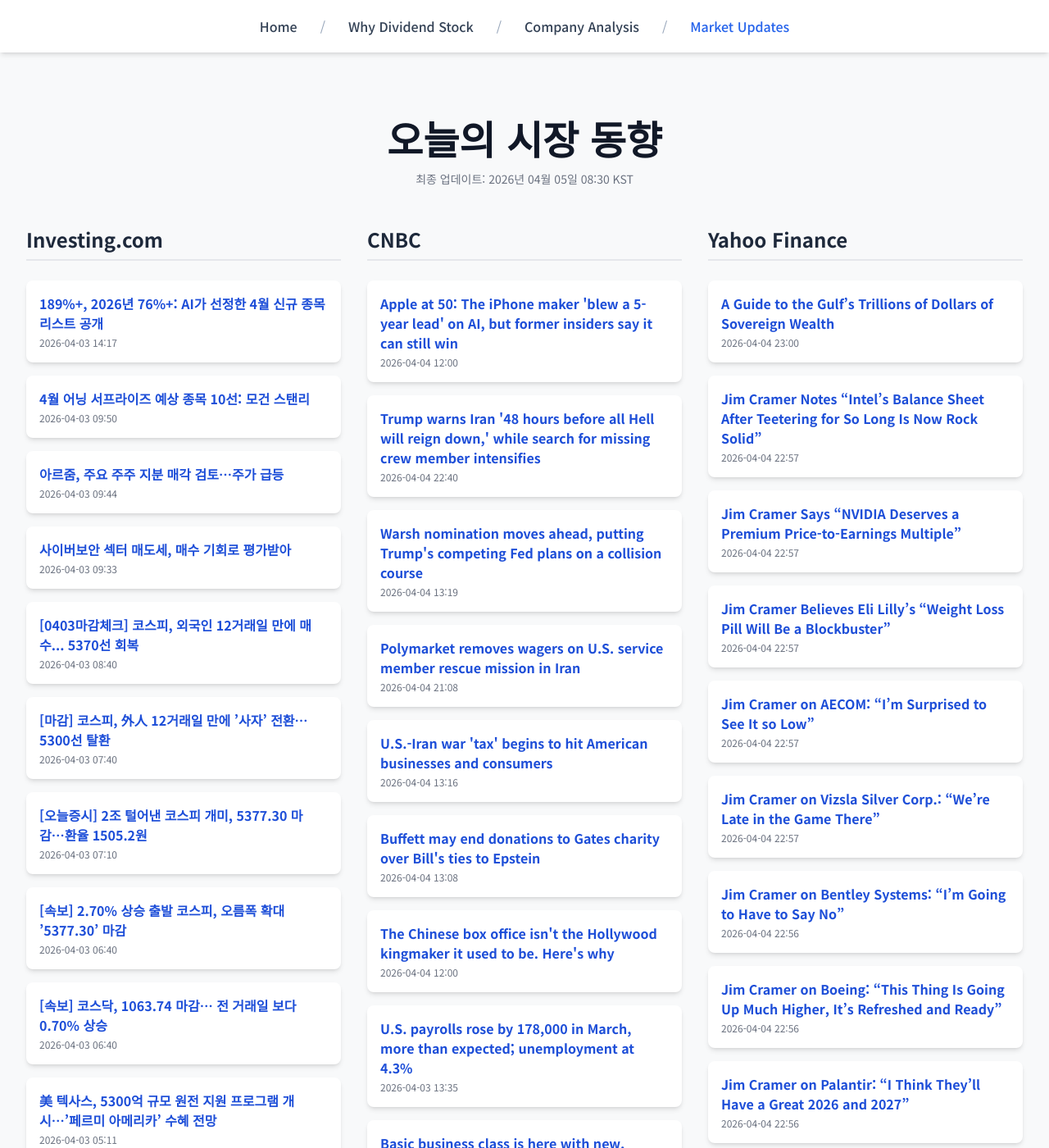
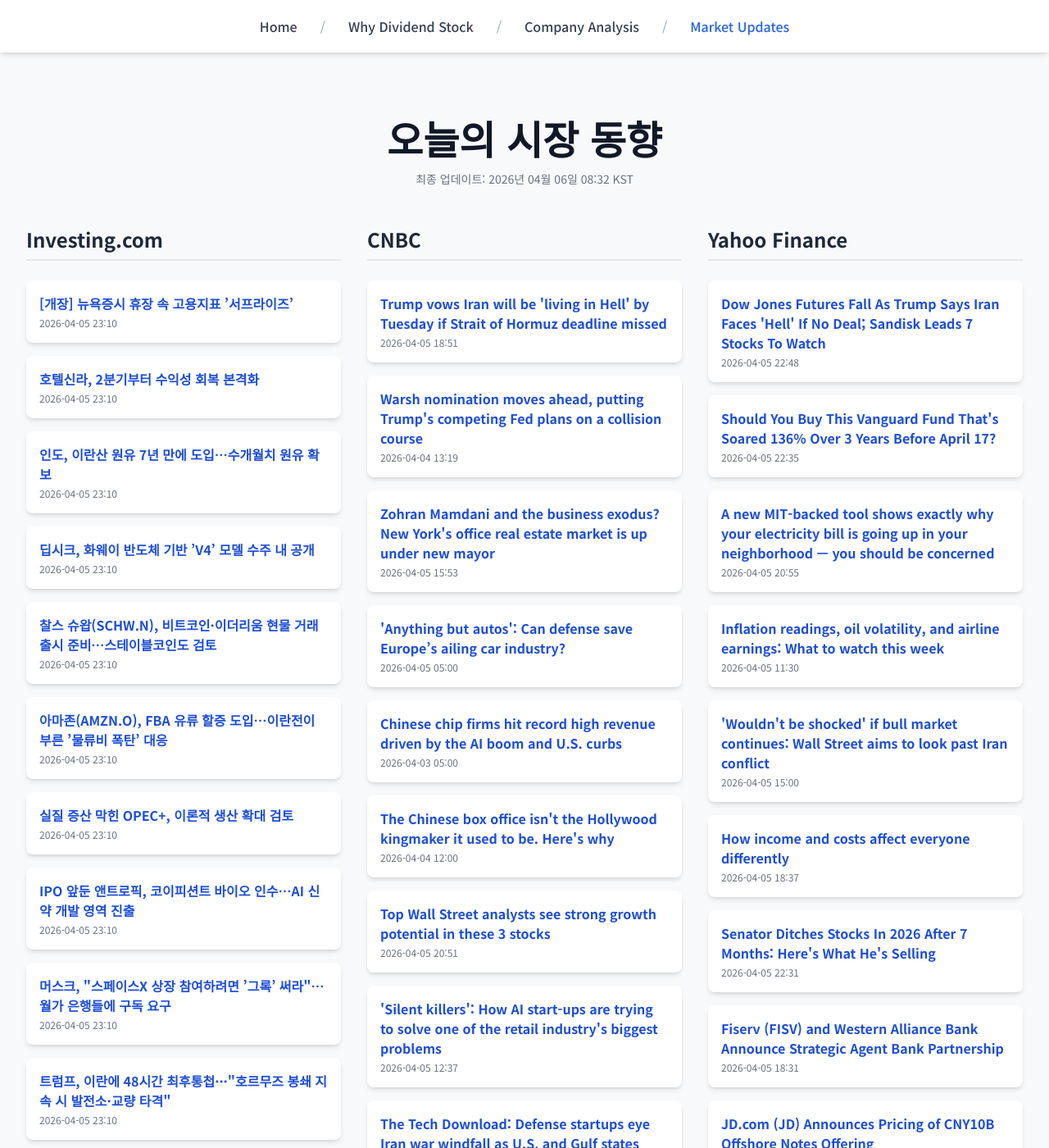
Before and after one commit to Kay-Hwang/my-company-analysis, a Jekyll site: the page built from market-updates.html, in a window 1280 px wide and 1400 px high. Shown: the whole window at 82% size. Built offline with Jekyll 4.4.1, drawn with Linux system fonts in a browser that asks for light colours; nearby versions of some CDN libraries; a script that is not in the unit is left out; some of the changed text lies outside the part shown.

Commit message:
Update daily data

```diff
--- a/_data/latest_data.json
+++ b/_data/latest_data.json
@@ -1,80 +1,74 @@
 {
-  "lastUpdated": "2026년 04월 05일 08:30 KST",
+  "lastUpdated": "2026년 04월 06일 08:32 KST",
   "news": {
     "investing": [
       {
-        "title": "189%+, 2026년 76%+: AI가 선정한 4월 신규 종목 리스트 공개",
-        "link": "https://kr.investing.com/news/stock-market-news/article-1888972",
-        "pubDate": "2026-04-03 14:17:41",
-        "summary": "189%+, 2026년 76%+: AI가 선정한 4월 신규 종목 리스트 공개"
+        "title": "[개장] 뉴욕증시 휴장 속 고용지표 ’서프라이즈’",
+        "link": "https://kr.investing.com/news/stock-market-news/article-1889326",
+        "pubDate": "2026-04-05 23:10:40",
+        "summary": "[개장] 뉴욕증시 휴장 속 고용지표 ’서프라이즈’"
       },
       {
-        "title": "4월 어닝 서프라이즈 예상 종목 10선: 모건 스탠리",
-        "link": "https://kr.investing.com/news/stock-market-news/article-1888926",
-        "pubDate": "2026-04-03 09:50:40",
-        "summary": "4월 어닝 서프라이즈 예상 종목 10선: 모건 스탠리"
+        "title": "호텔신라, 2분기부터 수익성 회복 본격화",
+        "link": "https://kr.investing.com/news/stock-market-news/article-1889325",
+        "pubDate": "2026-04-05 23:10:39",
+        "summary": "호텔신라, 2분기부터 수익성 회복 본격화"
       },
       {
-        "title": "아르줌, 주요 주주 지분 매각 검토…주가 급등",
-        "link": "https://kr.investing.com/news/stock-market-news/article-93CH-1888924",
-        "pubDate": "2026-04-03 09:44:12",
-        "summary": "아르줌, 주요 주주 지분 매각 검토…주가 급등"
+        "title": "인도, 이란산 원유 7년 만에 도입…수개월치 원유 확보",
+        "link": "https://kr.investing.com/news/stock-market-news/article-1889324",
+        "pubDate": "2026-04-05 23:10:39",
+        "summary": "인도, 이란산 원유 7년 만에 도입…수개월치 원유 확보"
       },
       {
-        "title": "사이버보안 섹터 매도세, 매수 기회로 평가받아",
-        "link": "https://kr.investing.com/news/stock-market-news/article-1888919",
-        "pubDate": "2026-04-03 09:33:06",
-        "summary": "사이버보안 섹터 매도세, 매수 기회로 평가받아"
+        "title": "딥시크, 화웨이 반도체 기반 ’V4’ 모델 수주 내 공개",
+        "link": "https://kr.investing.com/news/stock-market-news/article-1889323",
+        "pubDate": "2026-04-05 23:10:39",
+        "summary": "딥시크, 화웨이 반도체 기반 ’V4’ 모델 수주 내 공개"
       },
       {
-        "title": "[0403마감체크] 코스피, 외국인 12거래일 만에 매수... 5370선 회복",
-        "link": "https://kr.investing.com/news/stock-market-news/article-1888910",
-        "pubDate": "2026-04-03 08:40:12",
-        "summary": "[0403마감체크] 코스피, 외국인 12거래일 만에 매수... 5370선 회복"
+        "title": "찰스 슈왑(SCHW.N), 비트코인·이더리움 현물 거래 출시 준비…스테이블코인도 검토",
+        "link": "https://kr.investing.com/news/stock-market-news/article-1889322",
+        "pubDate": "2026-04-05 23:10:39",
+        "summary": "찰스 슈왑(SCHW.N), 비트코인·이더리움 현물 거래 출시 준비…스테이블코인도 검토"
       },
       {
-        "title": "[마감] 코스피, 外人 12거래일 만에 ’사자’ 전환…5300선 탈환",
-        "link": "https://kr.investing.com/news/stock-market-news/article-1888905",
-        "pubDate": "2026-04-03 07:40:35",
-        "summary": "[마감] 코스피, 外人 12거래일 만에 ’사자’ 전환…5300선 탈환"
+        "title": "아마존(AMZN.O), FBA 유류 할증 도입…이란전이 부른 ’물류비 폭탄’ 대응",
+        "link": "https://kr.investing.com/news/stock-market-news/article-1889321",
+        "pubDate": "2026-04-05 23:10:38",
+        "summary": "아마존(AMZN.O), FBA 유류 할증 도입…이란전이 부른 ’물류비 폭탄’ 대응"
       },
       {
-        "title": "[오늘증시] 2조 털어낸 코스피 개미, 5377.30 마감…환율 1505.2원",
-        "link": "https://kr.investing.com/news/stock-market-news/article-1888899",
-        "pubDate": "2026-04-03 07:10:27",
-        "summary": "[오늘증시] 2조 털어낸 코스피 개미, 5377.30 마감…환율 1505.2원"
+        "title": "실질 증산 막힌 OPEC+, 이론적 생산 확대 검토",
+        "link": "https://kr.investing.com/news/stock-market-news/article-1889320",
+        "pubDate": "2026-04-05 23:10:38",
+        "summary": "실질 증산 막힌 OPEC+, 이론적 생산 확대 검토"
       },
       {
-        "title": "[속보] 2.70% 상승 출발 코스피, 오름폭 확대 ’5377.30’ 마감",
-        "link": "https://kr.investing.com/news/stock-market-news/article-1888895",
-        "pubDate": "2026-04-03 06:40:31",
-        "summary": "[속보] 2.70% 상승 출발 코스피, 오름폭 확대 ’5377.30’ 마감"
+        "title": "IPO 앞둔 앤트로픽, 코이피션트 바이오 인수…AI 신약 개발 영역 진출",
+        "link": "https://kr.investing.com/news/stock-market-news/article-1889319",
+        "pubDate": "2026-04-05 23:10:38",
+        "summary": "IPO 앞둔 앤트로픽, 코이피션트 바이오 인수…AI 신약 개발 영역 진출"
       },
       {
-        "title": "[속보] 코스닥, 1063.74 마감… 전 거래일 보다 0.70% 상승",
-        "link": "https://kr.investing.com/news/stock-market-news/article-1888894",
-        "pubDate": "2026-04-03 06:40:30",
-        "summary": "[속보] 코스닥, 1063.74 마감… 전 거래일 보다 0.70% 상승"
+        "title": "머스크, \"스페이스X 상장 참여하려면 ’그록’ 써라\"…월가 은행들에 구독 요구",
+        "link": "https://kr.investing.com/news/stock-market-news/article-1889318",
+        "pubDate": "2026-04-05 23:10:37",
+        "summary": "머스크, \"스페이스X 상장 참여하려면 ’그록’ 써라\"…월가 은행들에 구독 요구"
       },
       {
-        "title": "美 텍사스, 5300억 규모 원전 지원 프로그램 개시…’페르미 아메리카’ 수혜 전망",
-        "link": "https://kr.investing.com/news/stock-market-news/article-1888885",
-        "pubDate": "2026-04-03 05:11:27",
-        "summary": "美 텍사스, 5300억 규모 원전 지원 프로그램 개시…’페르미 아메리카’ 수혜 전망"
+        "title": "트럼프, 이란에 48시간 최후통첩···\"호르무즈 봉쇄 지속 시 발전소·교량 타격\"",
+        "link": "https://kr.investing.com/news/stock-market-news/article-1889317",
+        "pubDate": "2026-04-05 23:10:37",
+        "summary": "트럼프, 이란에 48시간 최후통첩···\"호르무즈 봉쇄 지속 시 발전소·교량 타격\""
       }
     ],
     "cnbc": [
       {
-        "title": "Apple at 50: The iPhone maker 'blew a 5-year lead' on AI, but former insiders say it can still win",
-        "link": "https://www.cnbc.com/2026/04/04/apple-50-anniversary-ai-iphone-siri.html",
-        "pubDate": "Sat, 04 Apr 2026 12:00:01 GMT",
-        "summary": "In dominating consumer devices, Apple sold users on the promise of privacy. To compete in AI, it may have to pivot."
-      },
-      {
-        "title": "Trump warns Iran '48 hours before all Hell will reign down,' while search for missing crew member intensifies",
-        "link": "https://www.cnbc.com/2026/04/04/debris-from-interception-strikes-oracle-building-in-dubai-uae-says.html",
-        "pubDate": "Sat, 04 Apr 2026 22:40:32 GMT",
-        "summary": "The U.S. military continued to search for a missing American airman on Saturday after an F-15E fighter jet was shot down over southwestern Iran."
+        "title": "Trump vows Iran will be 'living in Hell' by Tuesday if Strait of Hormuz deadline missed",
+        "link": "https://www.cnbc.com/2026/04/05/us-trump-confirms-missing-us-pilot-rescued.html",
+        "pubDate": "Sun, 05 Apr 2026 18:51:20 GMT",
+        "summary": "\"Tuesday will be Power Plant Day, and Bridge Day, all wrapped up in one, in Iran. There will be nothing like it!!!\" Trump said in a Truth Social post."
       },
       {
         "title": "Warsh nomination moves ahead, putting Trump's competing Fed plans on a collision course",
@@ -83,22 +77,22 @@
         "summary": "A Senate committee will consider Kevin Warsh's nomination even as one of its members still plans to block it."
       },
       {
-        "title": "Polymarket removes wagers on U.S. service member rescue mission in Iran",
-        "link": "https://www.cnbc.com/2026/04/04/polymarket-war-bet-iran-rescue-prediction-market-moulton.html",
-        "pubDate": "Sat, 04 Apr 2026 21:08:16 GMT",
-        "summary": "Rep. Seth Moulton, D-Mass., called the market \"DISGUSTING\" and said bettors were wagering on whether American troops would be saved."
+        "title": "Zohran Mamdani and the business exodus? New York's office real estate market is up under new mayor",
+        "link": "https://www.cnbc.com/2026/04/05/mayor-zohran-mamdani-new-york-office-real-estate-market.html",
+        "pubDate": "Sun, 05 Apr 2026 15:53:59 GMT",
+        "summary": "Reports Apollo Global Management is planning a second HQ in the US South renewed debate over a business exodus under NYC Mayor Mamdani. Data doesn't support it."
       },
       {
-        "title": "U.S.-Iran war 'tax' begins to hit American businesses and consumers",
-        "link": "https://www.cnbc.com/2026/04/04/us-iran-war-gas-prices-diesel-jet-fuel-economy-consumer-tax.html",
-        "pubDate": "Sat, 04 Apr 2026 13:16:08 GMT",
-        "summary": "A U.S.-Iran war 'tax' is beginning to hit consumers as diesel and jet fuel prices rise and stress business profitability, and there is no relief in sight."
+        "title": "'Anything but autos': Can defense save Europe’s ailing car industry?",
+        "link": "https://www.cnbc.com/2026/04/05/autos-defense-europe-car-industry.html",
+        "pubDate": "Sun, 05 Apr 2026 05:00:01 GMT",
+        "summary": "The transition from wheels to weapons is achievable in part because many of the underlying skills are highly transferable, according to experts."
       },
       {
-        "title": "Buffett may end donations to Gates charity over Bill's ties to Epstein",
-        "link": "https://www.cnbc.com/2026/04/04/buffett-may-end-donations-to-gates-charity-over-bills-ties-to-epstein.html",
-        "pubDate": "Sat, 04 Apr 2026 13:08:53 GMT",
-        "summary": "Revelations about Jeffrey Epstein's ties to Bill Gates have strained his friendship with Warren Buffett and the Omaha billionaire's annual multi-billion-dollar donations to the Gates Foundation."
+        "title": "Chinese chip firms hit record high revenue driven by the AI boom and U.S. curbs",
+        "link": "https://www.cnbc.com/2026/04/03/chinese-chip-firms-record-revenue-ai-boom-us-curbs.html",
+        "pubDate": "Fri, 03 Apr 2026 05:00:01 GMT",
+        "summary": "Chinese chip companies have benefited from strong domestic demand for AI as U.S. tech curbs have bolstered local firms."
       },
       {
         "title": "The Chinese box office isn't the Hollywood kingmaker it used to be. Here's why",
@@ -107,84 +101,90 @@
         "summary": "Shifting government content controls and postpandemic Hollywood trends have made China less of a player in the global box office landscape."
       },
       {
-        "title": "U.S. payrolls rose by 178,000 in March, more than expected; unemployment at 4.3%",
-        "link": "https://www.cnbc.com/2026/04/03/jobs-report-march-2026-.html",
-        "pubDate": "Fri, 03 Apr 2026 13:35:34 GMT",
-        "summary": "Nonfarm payrolls were expected to increase by 59,000 in March, with the unemployment rate holding at 4.4%."
+        "title": "Top Wall Street analysts see strong growth potential in these 3 stocks",
+        "link": "https://www.cnbc.com/2026/04/05/top-wall-street-analysts-see-strong-growth-potential-in-these-3-stocks.html",
+        "pubDate": "Sun, 05 Apr 2026 20:51:32 GMT",
+        "summary": "Investors should look beyond short-term volatility and consider these growth stocks that analysts see upside for, according to TipRanks."
       },
       {
-        "title": "Basic business class is here with new, stripped-down United Polaris fares",
-        "link": "https://www.cnbc.com/2026/04/03/united-base-polaris-business-class.html",
-        "pubDate": "Sat, 04 Apr 2026 14:56:33 GMT",
-        "summary": "United is overhauling its fare classes, offering cheaper business class and premium economy fares that are more restrictive."
+        "title": "'Silent killers': How AI start-ups are trying to solve one of the retail industry's biggest problems",
+        "link": "https://www.cnbc.com/2026/04/05/ai-retail-start-ups-virtual-try-on-tech-margins.html",
+        "pubDate": "Sun, 05 Apr 2026 12:37:57 GMT",
+        "summary": "The rapid evolution of generative AI has finally made these applications good enough to meaningfully impact retailers' bottom lines."
       },
       {
-        "title": "OpenAI's Fidji Simo takes medical leave, announces leadership changes",
-        "link": "https://www.cnbc.com/2026/04/03/openai-fidji-simo-medical-leave-executive-changes.html",
-        "pubDate": "Sat, 04 Apr 2026 19:05:14 GMT",
-        "summary": "OpenAI President Greg Brockman will oversee product in Simo's absence."
+        "title": "The Tech Download: Defense startups eye Iran war windfall as U.S. and Gulf states turn to tech",
+        "link": "https://www.cnbc.com/2026/04/03/the-tech-download-defense-startups-eye-iran-war-windfall.html",
+        "pubDate": "Fri, 03 Apr 2026 11:00:01 GMT",
+        "summary": "Funding for defense startups has ballooned in recent years as militaries scramble to modernize."
+      },
+      {
+        "title": "Apple at 50: The iPhone maker 'blew a 5-year lead' on AI, but former insiders say it can still win",
+        "link": "https://www.cnbc.com/2026/04/04/apple-50-anniversary-ai-iphone-siri.html",
+        "pubDate": "Sat, 04 Apr 2026 12:00:01 GMT",
+        "summary": "In dominating consumer devices, Apple sold users on the promise of privacy. To compete in AI, it may have to pivot."
       }
     ],
     "yahoo": [
       {
-        "title": "A Guide to the Gulf’s Trillions of Dollars of Sovereign Wealth",
-        "link": "https://www.wsj.com/livecoverage/iran-war-news-2026?siteid=yhoof2&yptr=yahoo",
-        "pubDate": "2026-04-04T23:00:55Z",
-        "summary": "A Guide to the Gulf’s Trillions of Dollars of Sovereign Wealth"
+        "title": "Dow Jones Futures Fall As Trump Says Iran Faces 'Hell' If No Deal; Sandisk Leads 7 Stocks To Watch",
+        "link": "https://www.investors.com/market-trend/stock-market-today/dow-jones-futures-trump-threatens-iran-hell-hormuz-oil-prices-sandisk/?src=A00220&yptr=yahoo",
+        "pubDate": "2026-04-05T22:48:35Z",
+        "summary": "Dow Jones Futures Fall As Trump Says Iran Faces 'Hell' If No Deal; Sandisk Leads 7 Stocks To Watch"
       },
       {
-        "title": "Jim Cramer Notes “Intel’s Balance Sheet After Teetering for So Long Is Now Rock Solid”",
-        "link": "https://finance.yahoo.com/markets/stocks/articles/jim-cramer-notes-intel-balance-225755040.html",
-        "pubDate": "2026-04-04T22:57:55Z",
-        "summary": "Jim Cramer Notes “Intel’s Balance Sheet After Teetering for So Long Is Now Rock Solid”"
+        "title": "Should You Buy This Vanguard Fund That's Soared 136% Over 3 Years Before April 17?",
+        "link": "https://finance.yahoo.com/markets/stocks/articles/buy-vanguard-fund-thats-soared-223500812.html",
+        "pubDate": "2026-04-05T22:35:00Z",
+        "summary": "Should You Buy This Vanguard Fund That's Soared 136% Over 3 Years Before April 17?"
       },
       {
-        "title": "Jim Cramer Says “NVIDIA Deserves a Premium Price-to-Earnings Multiple”",
-        "link": "https://finance.yahoo.com/markets/stocks/articles/jim-cramer-says-nvidia-deserves-225741088.html",
-        "pubDate": "2026-04-04T22:57:41Z",
-        "summary": "Jim Cramer Says “NVIDIA Deserves a Premium Price-to-Earnings Multiple”"
+        "title": "A new MIT-backed tool shows exactly why your electricity bill is going up in your neighborhood — you should be concerned",
+        "link": "https://finance.yahoo.com/sectors/energy/articles/mit-backed-tool-shows-exactly-205500689.html",
+        "pubDate": "2026-04-05T20:55:00Z",
+        "summary": "A new MIT-backed tool shows exactly why your electricity bill is going up in your neighborhood — you should be concerned"
       },
       {
-        "title": "Jim Cramer Believes Eli Lilly’s “Weight Loss Pill Will Be a Blockbuster”",
-        "link": "https://finance.yahoo.com/markets/stocks/articles/jim-cramer-believes-eli-lilly-225731590.html",
-        "pubDate": "2026-04-04T22:57:31Z",
-        "summary": "Jim Cramer Believes Eli Lilly’s “Weight Loss Pill Will Be a Blockbuster”"
+        "title": "Inflation readings, oil volatility, and airline earnings: What to watch this week",
+        "link": "https://finance.yahoo.com/news/inflation-readings-oil-volatility-and-airline-earnings-what-to-watch-this-week-100027649.html",
+        "pubDate": "2026-04-05T11:30:27Z",
+        "summary": "Inflation readings, oil volatility, and airline earnings: What to watch this week"
       },
       {
-        "title": "Jim Cramer on AECOM: “I’m Surprised to See It so Low”",
-        "link": "https://finance.yahoo.com/markets/stocks/articles/jim-cramer-aecom-m-surprised-225722372.html",
-        "pubDate": "2026-04-04T22:57:22Z",
-        "summary": "Jim Cramer on AECOM: “I’m Surprised to See It so Low”"
+        "title": "'Wouldn't be shocked' if bull market continues: Wall Street aims to look past Iran conflict",
+        "link": "https://finance.yahoo.com/news/wouldnt-be-shocked-if-bull-market-continues-wall-street-aims-to-look-past-iran-conflict-150025546.html",
+        "pubDate": "2026-04-05T15:00:25Z",
+        "summary": "'Wouldn't be shocked' if bull market continues: Wall Street aims to look past Iran conflict"
       },
       {
-        "title": "Jim Cramer on Vizsla Silver Corp.: “We’re Late in the Game There”",
-        "link": "https://finance.yahoo.com/markets/stocks/articles/jim-cramer-vizsla-silver-corp-225711375.html",
-        "pubDate": "2026-04-04T22:57:11Z",
-        "summary": "Jim Cramer on Vizsla Silver Corp.: “We’re Late in the Game There”"
+        "title": "How income and costs affect everyone differently",
+        "link": "https://finance.yahoo.com/markets/stocks/article/how-income-and-costs-affect-everyone-differently-183751305.html",
+        "pubDate": "2026-04-05T18:37:51Z",
+        "summary": "How income and costs affect everyone differently"
       },
       {
-        "title": "Jim Cramer on Bentley Systems: “I’m Going to Have to Say No”",
-        "link": "https://finance.yahoo.com/markets/stocks/articles/jim-cramer-bentley-systems-m-225658190.html",
-        "pubDate": "2026-04-04T22:56:58Z",
-        "summary": "Jim Cramer on Bentley Systems: “I’m Going to Have to Say No”"
+        "title": "Senator Ditches Stocks In 2026 After 7 Months: Here's What He's Selling",
+        "link": "https://finance.yahoo.com/markets/stocks/articles/senator-ditches-stocks-2026-7-223107257.html",
+        "pubDate": "2026-04-05T22:31:07Z",
+        "summary": "Senator Ditches Stocks In 2026 After 7 Months: Here's What He's Selling"
       },
       {
-        "title": "Jim Cramer on Boeing: “This Thing Is Going Up Much Higher, It’s Refreshed and Ready”",
-        "link": "https://finance.yahoo.com/markets/stocks/articles/jim-cramer-boeing-thing-going-225636621.html",
-        "pubDate": "2026-04-04T22:56:36Z",
-        "summary": "Jim Cramer on Boeing: “This Thing Is Going Up Much Higher, It’s Refreshed and Ready”"
+        "title": "Fiserv (FISV) and Western Alliance Bank Announce Strategic Agent Bank Partnership",
+        "link": "https://finance.yahoo.com/markets/stocks/articles/fiserv-fisv-western-alliance-bank-183127921.html",
+        "pubDate": "2026-04-05T18:31:27Z",
+        "summary": "Fiserv (FISV) and Western Alliance Bank Announce Strategic Agent Bank Partnership"
       },
       {
-        "title": "Jim Cramer on Palantir: “I Think They’ll Have a Great 2026 and 2027”",
-        "link": "https://finance.yahoo.com/markets/stocks/articles/jim-cramer-palantir-think-ll-225624382.html",
-        "pubDate": "2026-04-04T22:56:24Z",
-        "summary": "Jim Cramer on Palantir: “I Think They’ll Have a Great 2026 and 2027”"
+        "title": "JD.com (JD) Announces Pricing of CNY10B Offshore Notes Offering",
+        "link": "https://finance.yahoo.com/markets/stocks/articles/jd-com-jd-announces-pricing-183126246.html",
+        "pubDate": "2026-04-05T18:31:26Z",
+        "summary": "JD.com (JD) Announces Pricing of CNY10B Offshore Notes Offering"
       },
       {
-        "title": "Jim Cramer on Snap Inc.: “Nothing I’m Interested In”",
-        "link": "https://finance.yahoo.com/markets/stocks/articles/jim-cramer-snap-inc-nothing-225612662.html",
-        "pubDate": "2026-04-04T22:56:12Z",
-        "summary": "Jim Cramer on Snap Inc.: “Nothing I’m Interested In”"
+        "title": "United Rentals (URI) Launches AI-Powered Equipment Agent Digital Assistant",
+        "link": "https://finance.yahoo.com/sectors/technology/articles/united-rentals-uri-launches-ai-183124272.html",
+        "pubDate": "2026-04-05T18:31:24Z",
+        "summary": "United Rentals (URI) Launches AI-Powered Equipment Agent Digital Assistant"
       }
     ]
   }
```
